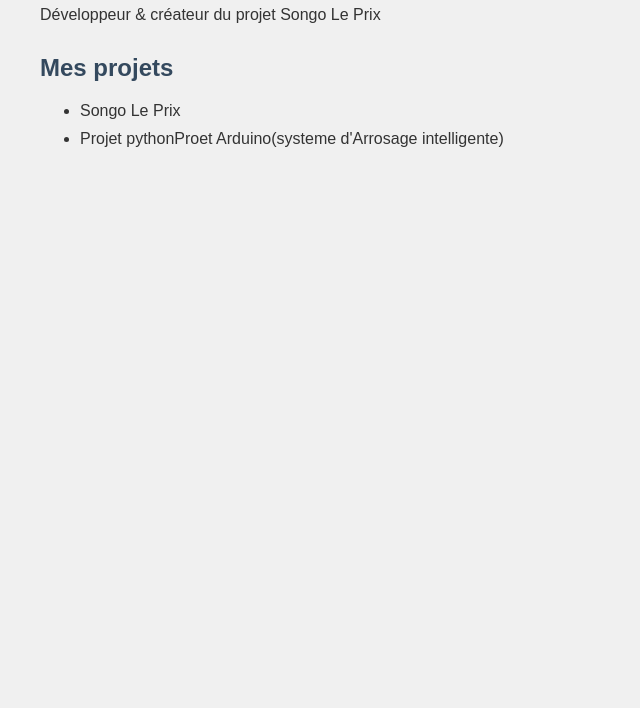
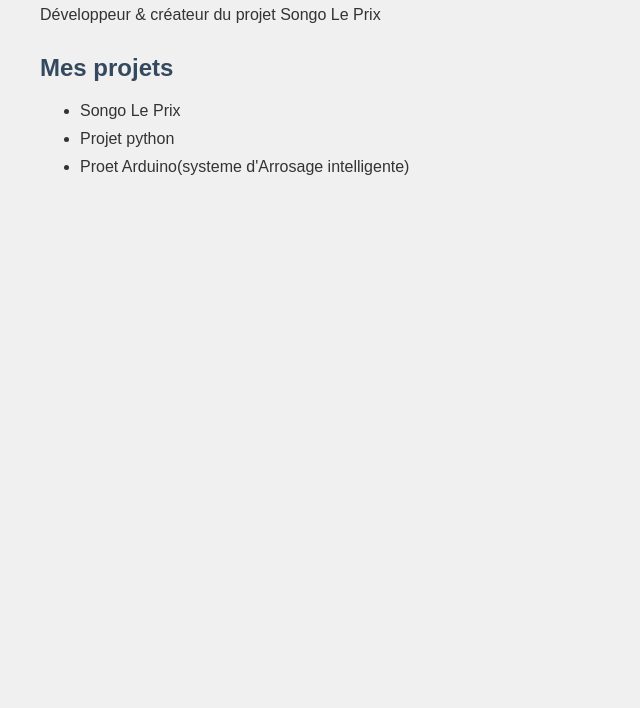
Before and after one commit to idixtrone-collab/portfolio, a plain HTML site: page index.html in a window 1280 px wide. Shown: the part 92-800 px from the top of the page, without its empty margins (0-640 px from the left). Drawn offline with Linux system fonts and the light colour scheme.

Commit message:
Correct list item for 'Projet python'
Ajout d’un nouveau projet dans le portfolio

```diff
--- a/index.html
+++ b/index.html
@@ -13,7 +13,7 @@
 
 <ul>
 <li>Songo Le Prix</li>
-<li>Projet python</l<
+<li>Projet python</li>
 <li>Proet Arduino(systeme d'Arrosage intelligente)</li>
 </ul>
 
```
